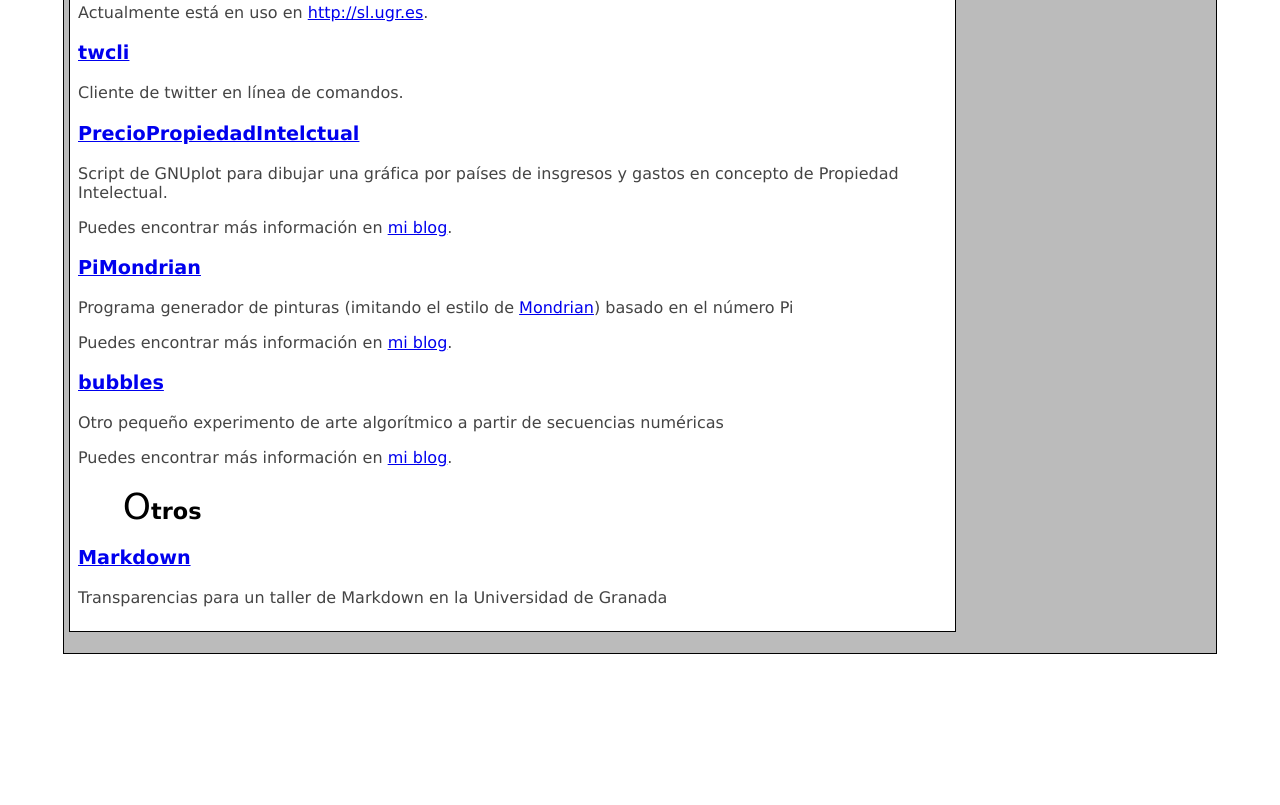
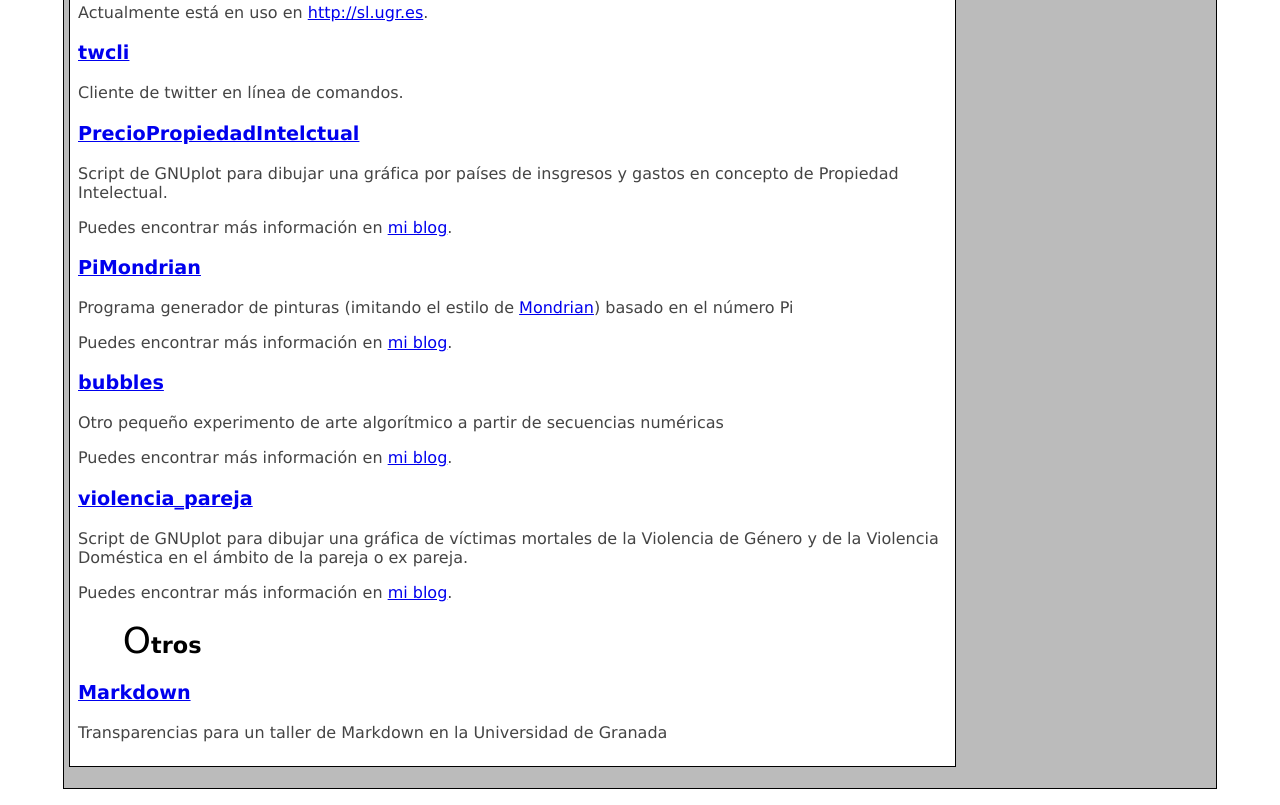
Before and after one commit to psicobyte/psicobyte.github.io, a plain HTML site: page index.html in a window 1280 px wide. Shown: the part 575-1380 px from the top of the page. Before the commit the page ends 1245 px from the top, so only its background shows below. Drawn offline with Linux system fonts and the light colour scheme.

Commit message:
Agregado link a repo de violencia_pareja

```diff
--- a/index.html
+++ b/index.html
@@ -50,6 +50,14 @@
 
 <p>Puedes encontrar más información en <a href="http://www.psicobyte.com/articulo/tension_superficial">mi blog</a>.</p>
 
+
+<h3><a href="https://github.com/psicobyte/violencia_pareja">violencia_pareja</a></h3>
+
+<p>Script de GNUplot para dibujar una gráfica de víctimas mortales de la Violencia de Género y de la Violencia Doméstica en el ámbito de la pareja o ex pareja.</p>
+
+<p>Puedes encontrar más información en <a href="http://www.psicobyte.com/articulo/hombres_y_v%C3%ADctimas">mi blog</a>.</p>
+
+
 <h2>Otros</h2>
 
 <h3><a href="http://psicobyte.github.io/markdown_slides/">Markdown</a></h3>
```
